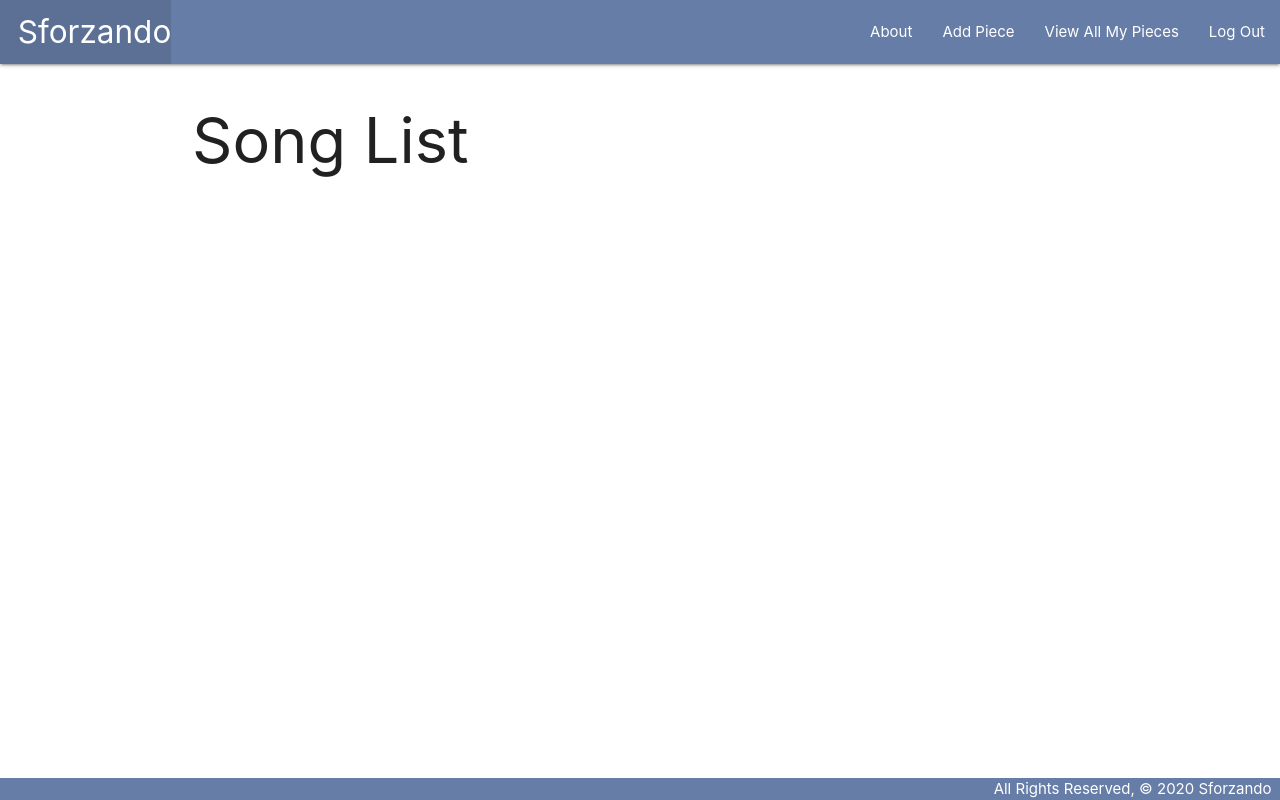
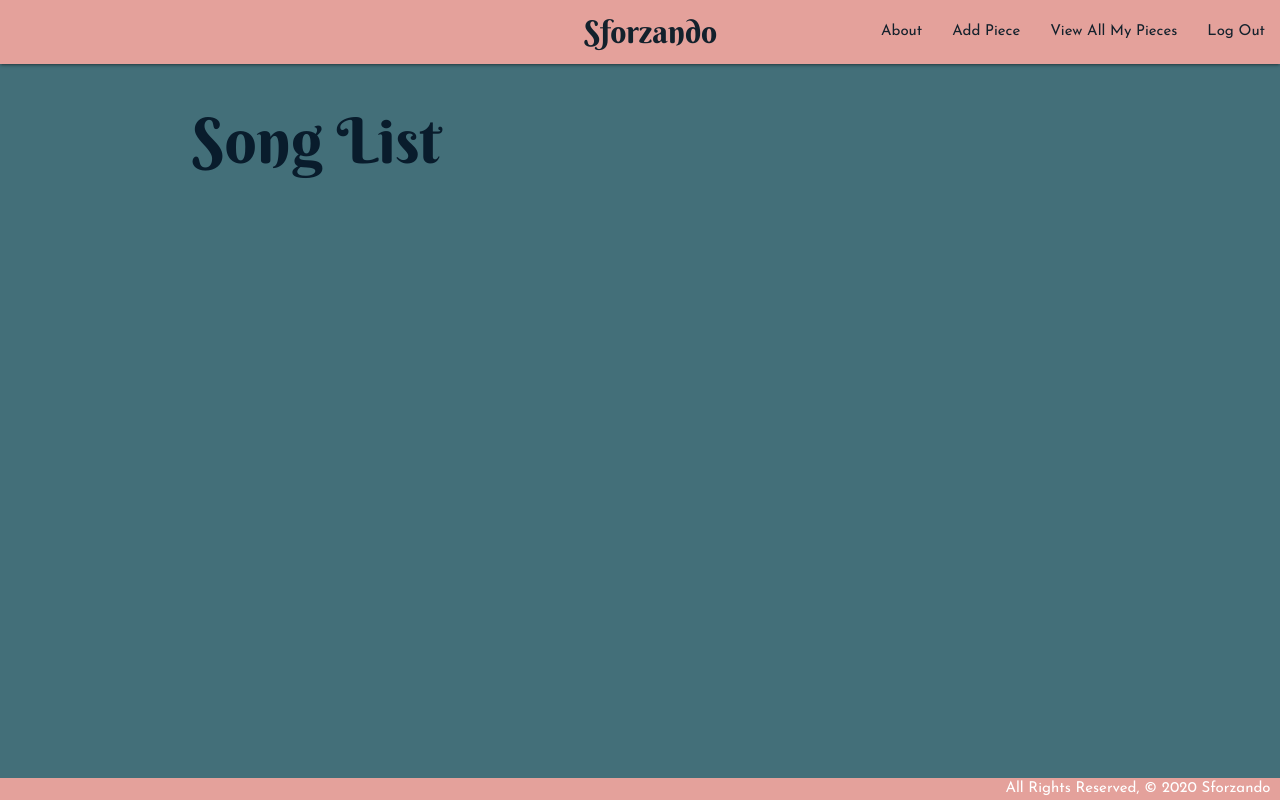
Before and after one commit to aaalexandriaaa/sforzando, a Django app: page /pieces/ in a window 1280 px wide. Run offline with Django 3.2, Linux system fonts and the light colour scheme; the visitor is signed in with stand-in values (Sample User, id 1); data that the repository does not hold is empty.

Commit message:
update styling

```diff
--- a/main_app/static/css/style.css
+++ b/main_app/static/css/style.css
@@ -1,7 +1,54 @@
+:root {
+  /* Current Scheme */
+  /* --light: #dfdbc8;
+  --mid: #40565c;
+  --dark: #0b0f2e;
+  --text: #0b0f2e;
+  --accent: #9e594f; */
+
+  /* Grand Budapest Scheme */
+  --light: #79a4ac;
+  --mid: #436f79;
+  --dark: #091c2c;
+  --text: #13212c;
+  --accent: #e4a19b;
+
+  /* Experiment Scheme */
+  /* --light: #79a4ac;
+  --mid: #3d7f8f;
+  --dark: #10314c;
+  --text: #13212c;
+  --accent: #dbb0ac; */
+
+  /* Floral Scheme */
+  /* --light: #e6d6d5;
+  --mid: #849182;
+  --dark: #131613;
+  --text: #16212e;
+  --accent: #c0cad2; */
+
+  /* italy */
+  /* --light: #6685b6;
+  --mid: #4f5560;
+  --dark: #401a0b;
+  --text: #111312;
+  --accent: #884e35; */
+
+  /* original palette scheme */
+  /* --light: #e2e1dc;
+  --mid: #495E63;
+  --dark: #0b0f2e;
+  --text: #0b0f2e;
+  --accent: #b0736a; */
+}
+
 body {
   display: flex;
   min-height: 100vh;
   flex-direction: column;
+  background-color: var(--mid);
+  color: var(--text);
+  font-family: 'Josefin Sans', sans-serif;
 }
 
 main {
@@ -11,9 +58,44 @@ main {
 footer.page-footer {
   padding-top: 0;
   text-align: right;
-  background-color: rgb(102, 125, 167);
+  background-color: var(--accent);
 }
 
-nav{
-  background-color: rgb(102, 125, 167);
+nav {
+  background-color: var(--accent);
 }
+
+a {
+  /* color: var(--text); */
+  color: #000000;
+  text-decoration: none;
+}
+
+h1 {
+  color: var(--dark);
+  font-family: 'Berkshire Swash', cursive;
+}
+
+.card {
+  border-radius: 25% 10%;
+  width: 18rem;
+  margin: 15px 7px;
+  background-color: var(--light);
+  display: inline-block;
+  /* overflow: visible; */
+}
+
+.wrapper {
+  display: grid;
+  grid-template-columns: repeat(auto-fit, minmax(250px, 1fr));
+  grid-column-gap: 5px;
+}
+
+.card-title{
+  font-weight:900 !important;
+  color:var(--text) !important;
+}
+
+.brand-logo{
+  font-family: 'Berkshire Swash', cursive;
+}
--- a/main_app/templates/base.html
+++ b/main_app/templates/base.html
@@ -11,6 +11,9 @@
     <link rel="stylesheet" href="https://cdnjs.cloudflare.com/ajax/libs/materialize/1.0.0/css/materialize.min.css">
     <link rel="stylesheet" type="text/css" href="{% static 'css/style.css' %}">
     <script src="https://cdnjs.cloudflare.com/ajax/libs/materialize/1.0.0/js/materialize.min.js"></script>
+    <link
+        href="https://fonts.googleapis.com/css2?family=Berkshire+Swash&family=Josefin+Sans:ital,wght@0,100;0,200;0,300;0,400;0,500;0,600;0,700;1,100;1,200;1,300;1,400;1,500;1,600;1,700&display=swap"
+        rel="stylesheet">
 </head>
 
 <body>
@@ -18,17 +21,17 @@
         <nav>
             <div class="nav-wrapper">
                 <ul>
-                    <li><a href="/" class="left brand-logo">&nbsp;&nbsp;Sforzando</a></li>
+                    <li><a href="/" class="center brand-logo" style="color:#13212c;">&nbsp &nbspSforzando</a></li>
                 </ul>
                 <ul class="right">
-                    <li><a href="{% url 'about' %}">About</a></li>
+                    <li><a href="{% url 'about' %}" style="color:#13212c;">About</a></li>
                     {% if user.is_authenticated %}
-                    <li><a href="{% url 'pieces_create' %}">Add Piece</a></li>
-                    <li><a href="{% url 'index' %}">View All My Pieces</a></li>
-                    <li><a href="{% url 'logout' %}">Log Out</a></li>
+                    <li><a href="{% url 'pieces_create' %}" style="color:#13212c;">Add Piece</a></li>
+                    <li><a href="{% url 'index' %}" style="color:#13212c;">View All My Pieces</a></li>
+                    <li><a href="{% url 'logout' %}" style="color:#13212c;">Log Out</a></li>
                     {% else %}
-                    <li><a href="{% url 'signup' %}">Sign Up</a></li>
-                    <li><a href="{% url 'login' %}">Log In</a></li>
+                    <li><a href="{% url 'signup' %}" style="color:#13212c;">Sign Up</a></li>
+                    <li><a href="{% url 'login' %}" style="color:#13212c;">Log In</a></li>
                     {% endif %}
                 </ul>
             </div>
--- a/main_app/templates/pieces/index.html
+++ b/main_app/templates/pieces/index.html
@@ -6,6 +6,7 @@
 {% for piece in pieces %}
 <div class="card">
     <div class="card-content">
+        <div class='wrapper'>
             <a href="{% url 'detail' piece.id %}">
                 <span class="card-title">{{ piece.name }}</span>
                 <p>Composer: {{ piece.composer }}</p>
@@ -20,6 +21,7 @@
         </div>
         </a>
     </div>
+</div>
 {% endfor %}
 
 {% endblock %}
```
Lines whose indentation alone changed are shown as unchanged.
